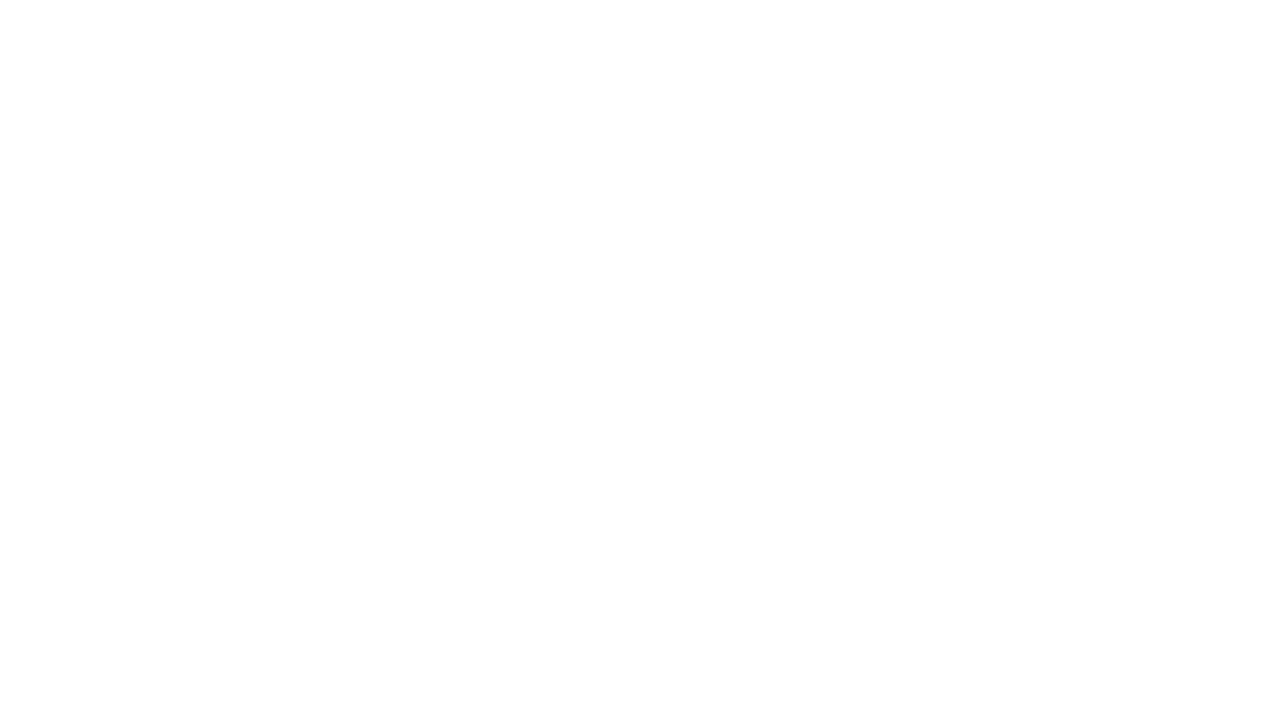
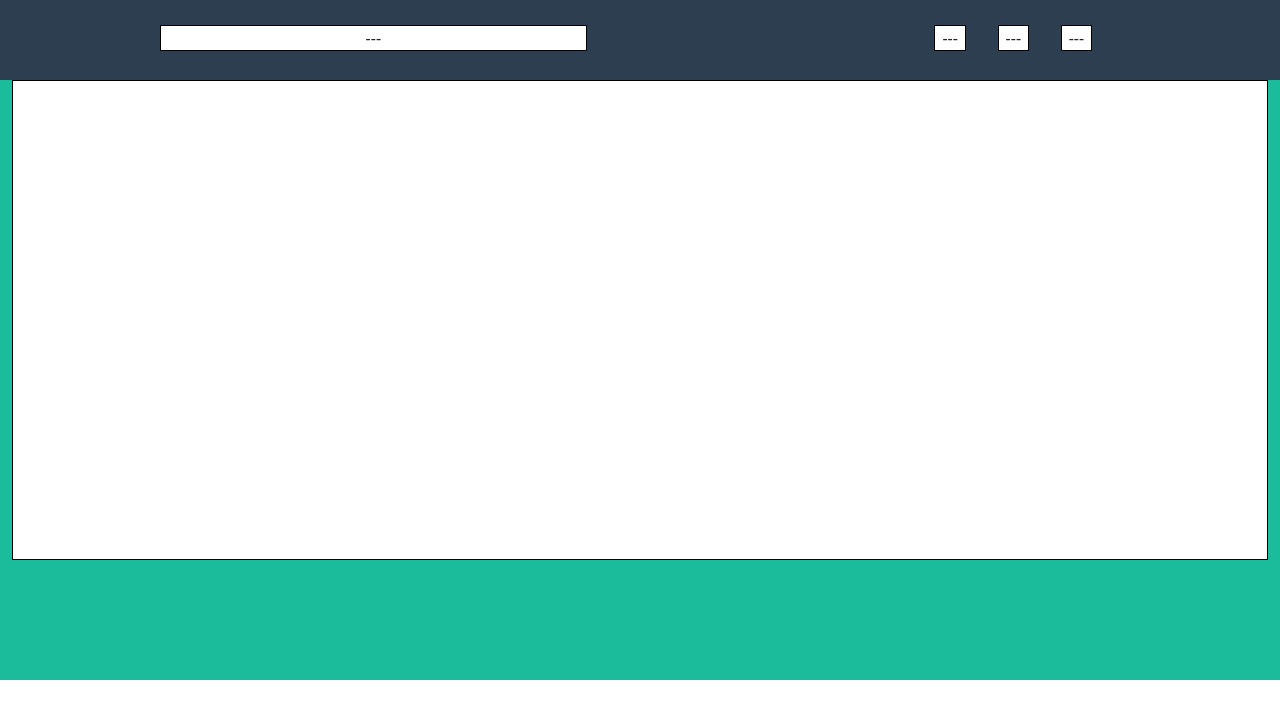
Before and after one commit to Domenico-lel/html-css-bootstrap-freelancer, a plain HTML site: page index.html in a window 1280 px wide. Drawn offline with nearby package versions, Linux system fonts and the light colour scheme.

Commit message:
creazione header

```diff
--- a/css/style.css
+++ b/css/style.css
@@ -0,0 +1,31 @@
+*{
+    box-sizing: border-box;
+    margin: 0;
+    padding: 0;
+}
+
+.my_backround{
+    background: #2C3E50;
+    padding-top: 25px;
+    width: 100%;
+    margin: 0 auto;
+    height: 80px;
+    text-align: center;
+}
+
+.my_color{
+    background-color: #fff;
+    border: solid 1px black;
+    height: 80%;
+}
+
+.my-color-main{
+    background-color: #1ABC9C;
+    height: 600px;
+}
+
+.my_flex{
+    display: flex;
+    justify-content: space-around;
+    align-items: center;
+}
--- a/index.html
+++ b/index.html
@@ -10,6 +10,30 @@
     <title>Document</title>
 </head>
 <body>
+    <div class="container-fluid my_backround">
+        <div class="row justify-content-around align-items-center">
+            <div class="col-4 my_color">
+              ---
+            </div>
+            <div class="col-2 my_flex justify-content-around">
+              <div class="col-2 my_color">
+                ---
+              </div>
+              <div class="col-2 my_color">
+                ---
+              </div>
+              <div class="col-2 my_color">
+                ---
+              </div>
+            </div>
+          </div>
+    </div>
 
+    <div class="container-fluid my-color-main">
+        <div class="container-xxl my_color ">
+
+        </div>
+
+    </div>
 </body>
 </html>
```
